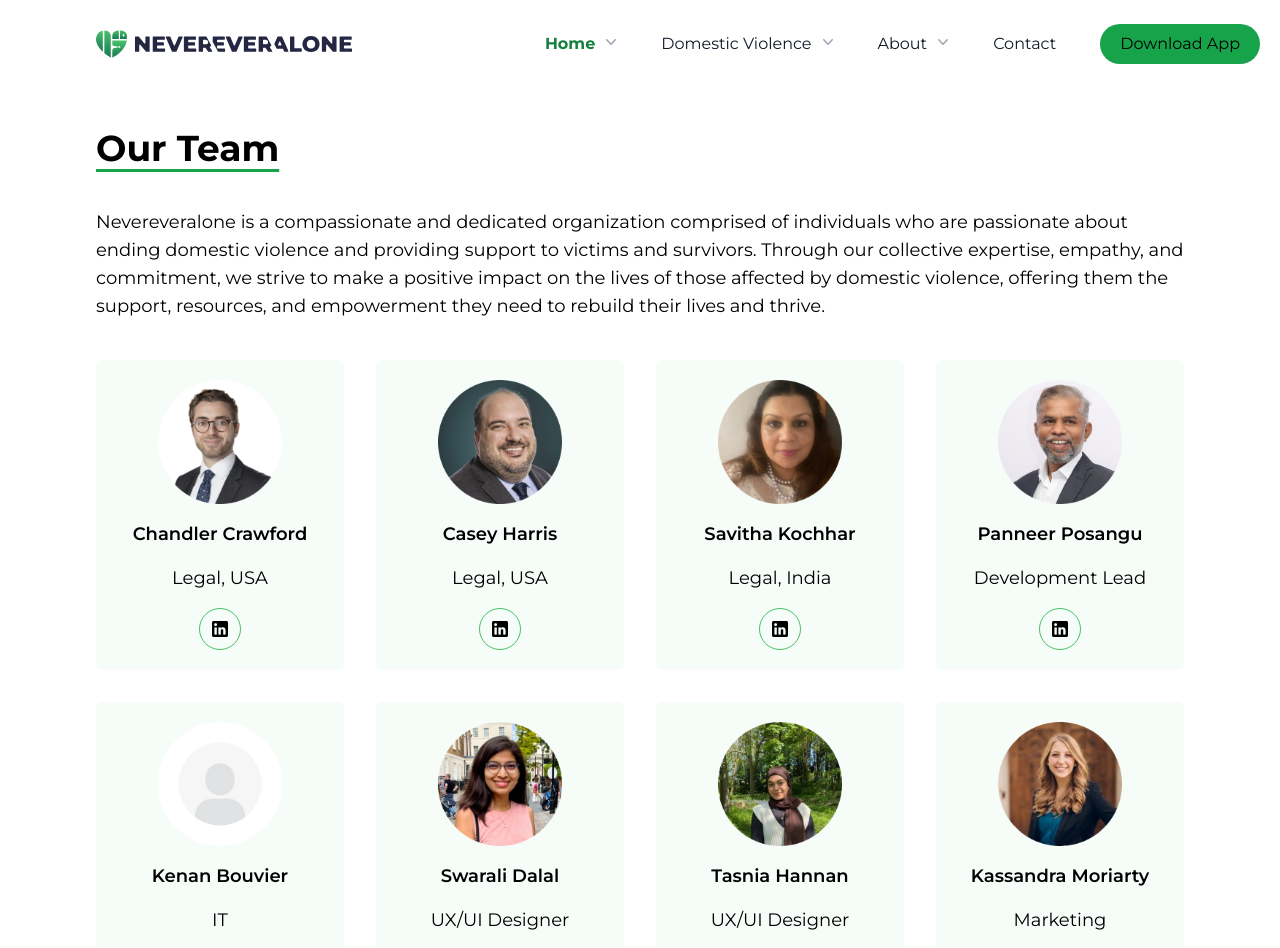
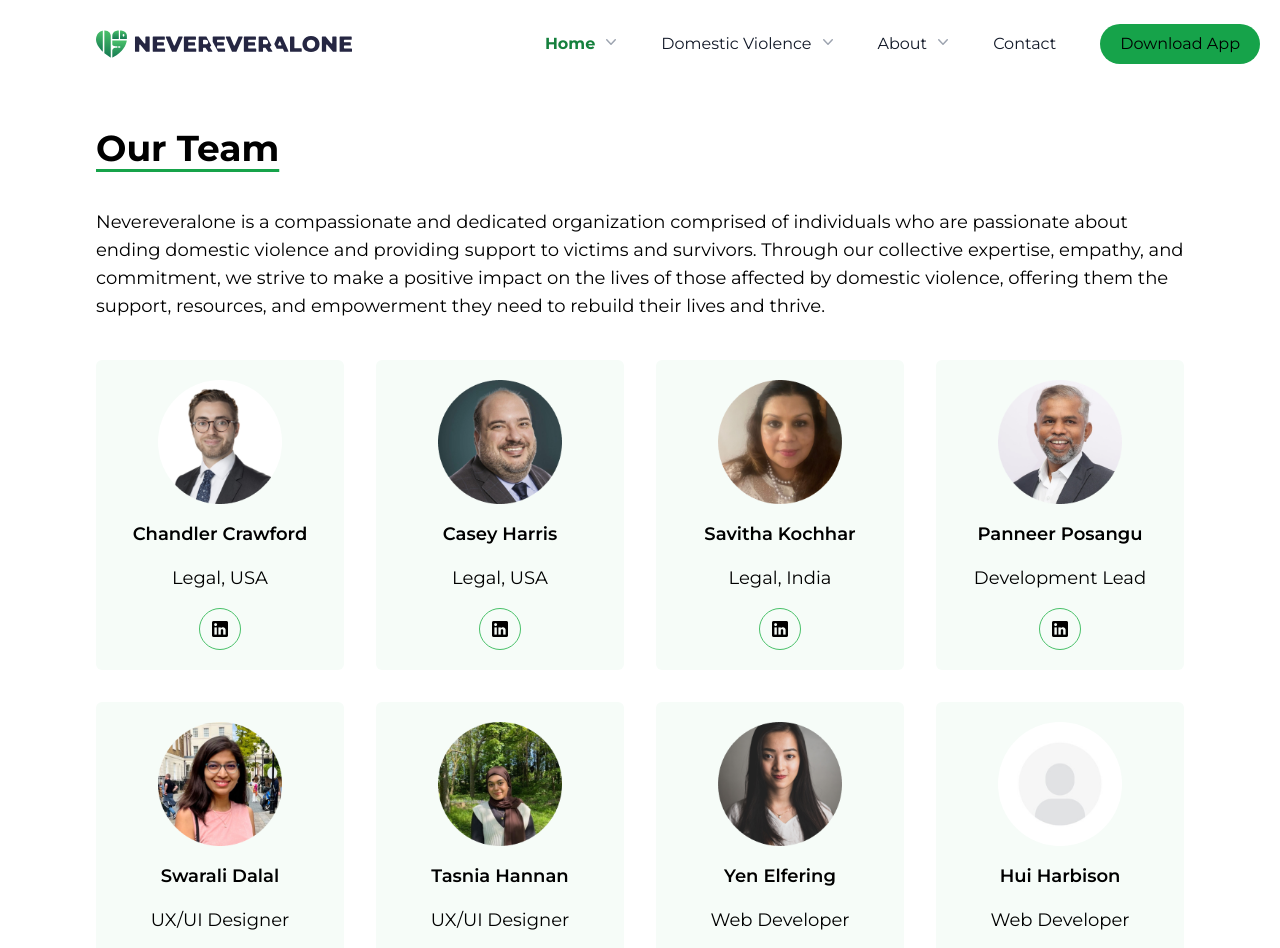
Before and after one commit to NeverEverAloneDevs/NeverEverAlone, a React (Vite) app: page /Teams in a window 1280 px wide. Shown: the top 948 px of the page. Built offline with nearby package versions, Linux system fonts and the light colour scheme.

Commit message:
change missionvision and team member

```diff
--- a/src/components/About/MissionVision.jsx
+++ b/src/components/About/MissionVision.jsx
@@ -6,12 +6,12 @@ export default function MissionVision() {
       <div className="flex flex-col gap-5">
         <img src ={vision} className="w-[30%] lg:h-[50%]"></img>
         <span className='font-semibold'>VISION</span>
-        <p>To Inspire & Lead the transition to Domestic Violence free horld and to deliver solutions to global humanitarian issues and problems</p>
+        <p>To Inspire & Lead the Transition to Domestic Violence Free World and to Deliver Solutions to Global Humanitarian Issues and Problems</p>
       </div>
       <div className="flex flex-col gap-5">
         <img src ={mission} className="w-[30%] lg:h-[50%]"></img>
         <span className='font-semibold'>MISSION</span>
-        <p>To create a robust support ecosystem for individuals who have suffered and suffer domestic violence</p>
+        <p>To Create a Robust Support Ecosystem for Individuals who have Suffered and Suffer Domestic Violence</p>
       </div>
     </div>
   )
--- a/src/components/About/teamcontent.js
+++ b/src/components/About/teamcontent.js
@@ -25,12 +25,6 @@ const team = [
     photo:Panneer
   },
   {
-    name:'Kenan Bouvier',
-    title:'IT',
-    photo:none,
-    linkedin:'https://www.linkedin.com/in/kenanbouvier/'
-  },
-  {
     name:'Swarali Dalal',
     title:'UX/UI Designer',
     photo:Swarali,
@@ -41,12 +35,6 @@ const team = [
     title:'UX/UI Designer',
     photo:Tasnia,
     linkedin:'https://www.linkedin.com/in/tasnia-hannan/'
-  },
-  {
-    name:'Kassandra Moriarty',
-    title:'Marketing',
-    photo:Kassandra,
-    linkedin:'https://www.linkedin.com/in/kassandra-moriarty/'
   },
   {
     name:'Yen Elfering',
```
